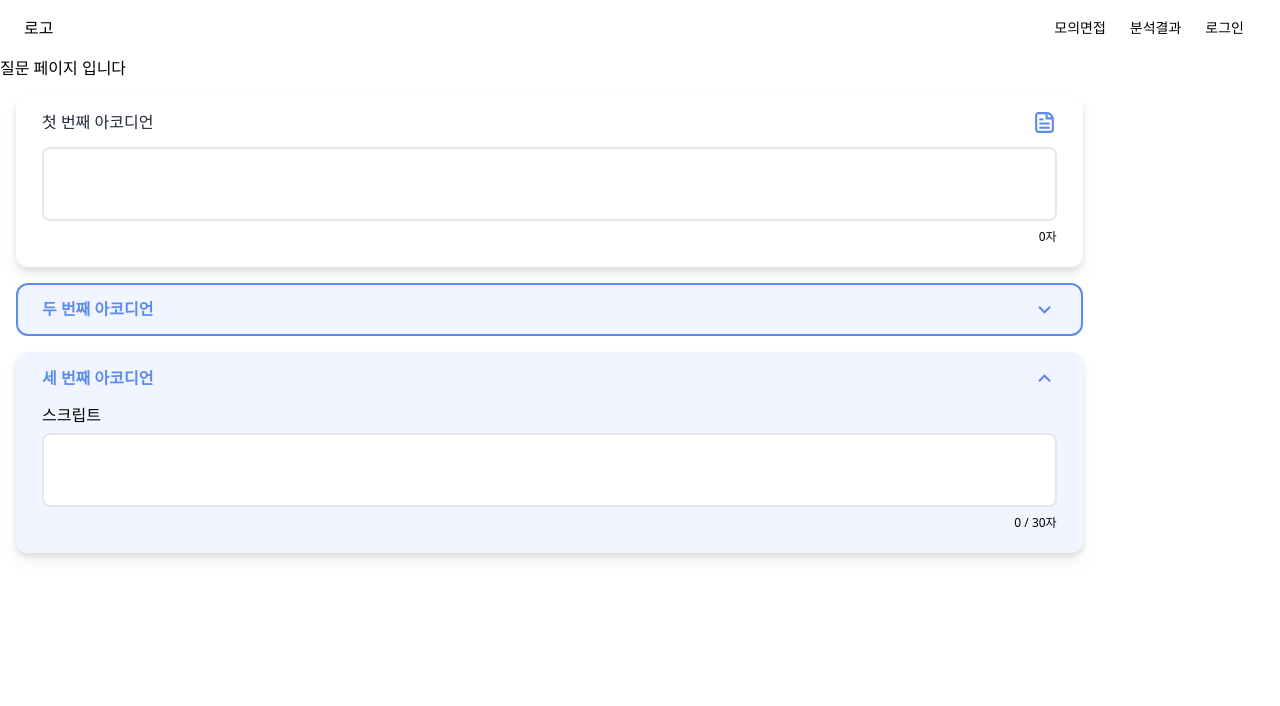
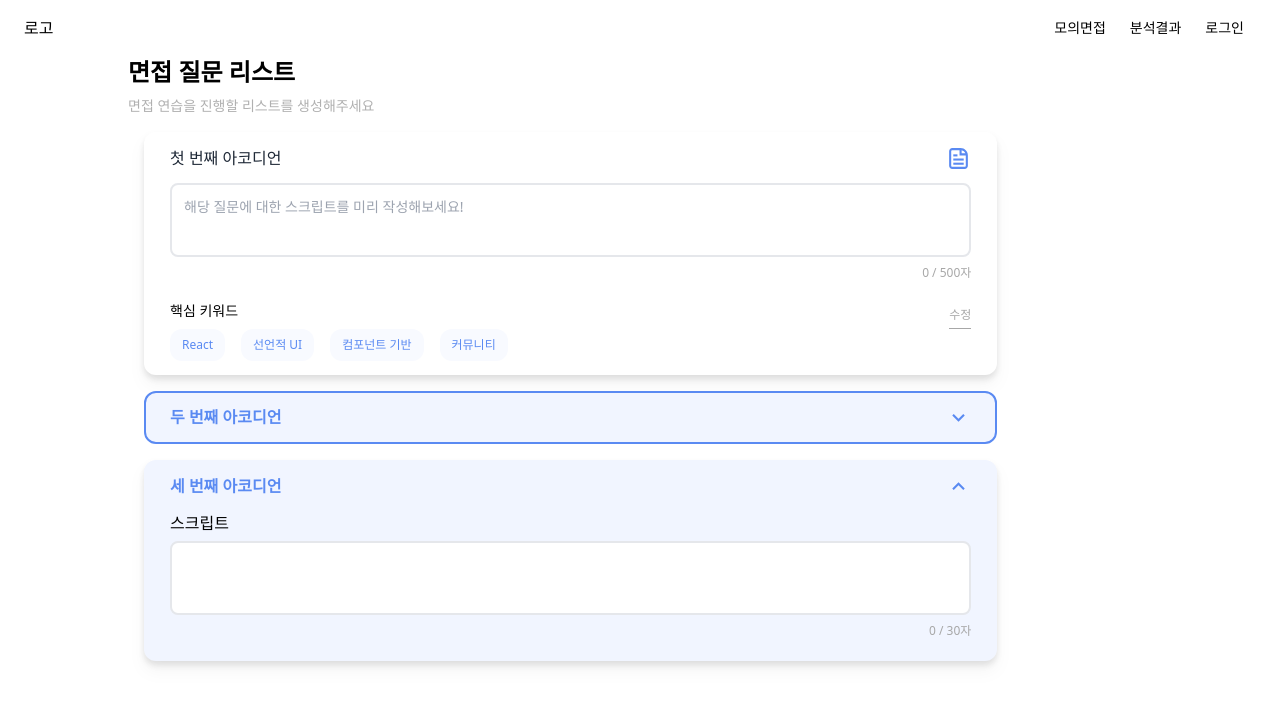
Before and after one commit to d102-preview/preview, a React (Vite) app in the folder frontend/: page /question in a window 1280 px wide. Shown: the top 706 px of the page. Built offline with nearby package versions, Linux system fonts and the light colour scheme.

Commit message:
[FE] feat #29: 핵심 키워드 작성 기능 추가

```diff
--- a/frontend/src/components/@common/Textarea/Textarea.tsx
+++ b/frontend/src/components/@common/Textarea/Textarea.tsx
@@ -92,7 +92,7 @@ const Textarea = ({
         ) : (
           <div className="flex-grow"></div> // subText가 없을 때 이 div가 남은 공간을 차지
         )}
-        <div className="text-xs text-right">{`${text.length}${maxLength ? ` / ${maxLength}` : ''}자`}</div>
+        <div className="text-xs text-right text-UNIMPORTANT_TEXT">{`${text.length}${maxLength ? ` / ${maxLength}` : ''}자`}</div>
       </div>
     </div>
   );
--- /dev/null
+++ b/frontend/src/components/question/Keywords.tsx
@@ -0,0 +1,75 @@
+import { useState } from 'react';
+import Input from '../@common/Input/Input';
+import { IoClose } from 'react-icons/io5';
+
+const Keywords = () => {
+  const [keywords, setKeywords] = useState<string[]>(['React', '선언적 UI', '컴포넌트 기반', '커뮤니티']); // 더미 데이터
+  const [isEdit, setIsEdit] = useState(false);
+  const [inputValue, setInputValue] = useState('');
+
+  const toggleEdit = () => {
+    setIsEdit(!isEdit);
+  };
+
+  // 키워드 수정
+  const handleInputChange = (event: React.ChangeEvent<HTMLInputElement>) => {
+    setInputValue(event.target.value);
+  };
+
+  const handleInputKeyDown = (event: React.KeyboardEvent<HTMLInputElement>) => {
+    if (event.key === 'Enter' && inputValue.trim() !== '') {
+      setKeywords([...keywords, inputValue]);
+      setInputValue('');
+    }
+  };
+
+  // 키워드 삭제
+  const handleKeywordRemove = (index: number) => {
+    const newKeywords = [...keywords]; // 불변성 유지를 위해 배열 복제
+    newKeywords.splice(index, 1); // 해당 인덱스의 키워드 제거
+    setKeywords(newKeywords);
+  };
+
+  return (
+    <div className="pb-3">
+      <div className="flex justify-between">
+        <p className="font-medium text-sm mb-2">핵심 키워드</p>
+        <button className="text-xs text-UNIMPORTANT_TEXT border-b border-UNIMPORTANT_TEXT" onClick={toggleEdit}>
+          {isEdit ? '저장' : '수정'}
+        </button>
+      </div>
+      <div className="flex flex-wrap gap-2">
+        {keywords.map((keyword, index) => (
+          <span
+            key={index}
+            className="w-fit inline-flex items-center rounded-xl bg-SUB px-3 py-2 mr-2 text-xs font-medium text-MAIN1"
+          >
+            {keyword}
+            {isEdit ? (
+              <button className="ml-1 p-1" onClick={() => handleKeywordRemove(index)}>
+                {<IoClose />}
+              </button>
+            ) : (
+              ''
+            )}
+          </span>
+        ))}
+        {isEdit ? (
+          <Input
+            value={inputValue}
+            onChange={handleInputChange}
+            onKeyDown={handleInputKeyDown}
+            width="w-24"
+            placeholder="키워드를 추가해 보세요"
+            borderType="all"
+            className="text-xs px-3 py-2 border-2 border-[#F1F5FF] rounded-xl"
+          />
+        ) : (
+          <></>
+        )}
+      </div>
+    </div>
+  );
+};
+
+export default Keywords;
--- a/frontend/src/pages/question/QuestionPage.tsx
+++ b/frontend/src/pages/question/QuestionPage.tsx
@@ -1,25 +1,42 @@
 import Header from '@/components/@common/Header/Header';
 import Accordian from '@/components/@common/Accordian/Accordian';
 import Textarea from '@/components/@common/Textarea/Textarea';
+import Keywords from '@/components/question/Keywords';
 import { MdOutlineExpandMore, MdOutlineExpandLess } from 'react-icons/md';
 
 const QuestionPage = () => {
   return (
     <>
       <Header />
-      <div>질문 페이지 입니다</div>
+      <main className="max-w-5xl mx-auto">
+        <div>
+          <h3 className="text-2xl font-semibold mb-2">면접 질문 리스트</h3>
+          <p className="text-sm text-[#B0B0B0]">면접 연습을 진행할 리스트를 생성해주세요</p>
+        </div>
 
         {/* 첫 번째 아코디언 */}
-      <Accordian titleContent="첫 번째 아코디언" children={<Textarea />} defaultOpen={true} />
+        <Accordian
+          titleContent="첫 번째 아코디언"
+          children={
+            <>
+              <Textarea placeholder="해당 질문에 대한 스크립트를 미리 작성해보세요!" maxLength={500} />
+              <Keywords />
+            </>
+          }
+          defaultOpen={true}
+        />
         {/* 두 번째 아코디언 */}
         <Accordian
           titleContent="두 번째 아코디언"
           children={
+            <>
               <Textarea
                 placeholder="해당 질문에 대한 스크립트를 미리 작성해보세요!"
                 maxLength={10}
                 subText={{ text: '최대 10자까지 입력 가능합니다.', type: 'info' }}
               />
+              <Keywords />
+            </>
           }
           defaultOpen={false}
           iconOpen={MdOutlineExpandLess}
@@ -43,6 +60,7 @@ const QuestionPage = () => {
           textColor="text-[#5A8AF2]"
           textWeight="font-bold"
         />
+      </main>
     </>
   );
 };
```
Also changed, not shown: 1 other file (tests, documents, lock files or other folders). Lines whose indentation alone changed are shown as unchanged.
